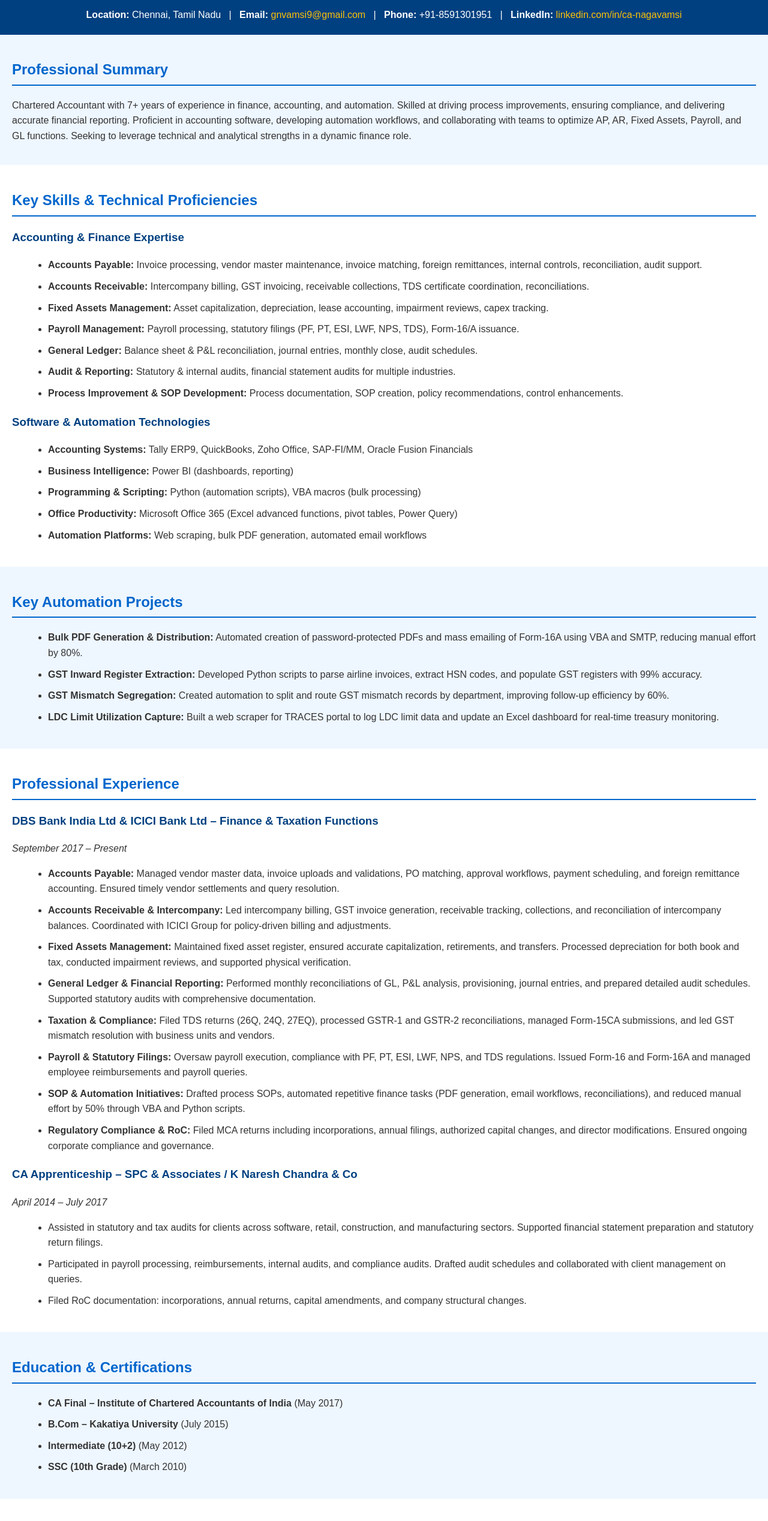
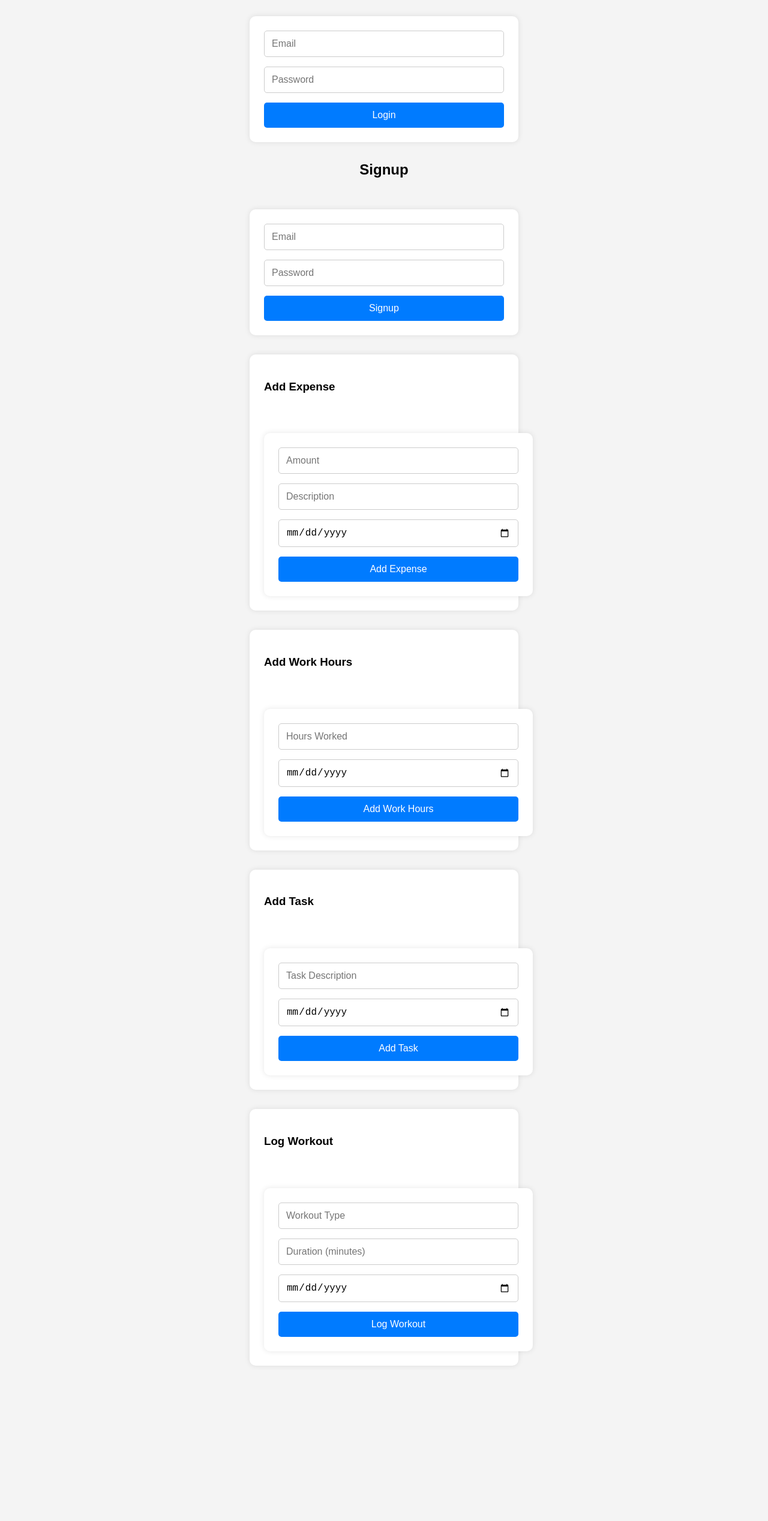
Before and after one commit to gnaganaganaga/personal-tracker, a website: page views/index.html in a window 1280 px wide. Shown: the part 117-2653 px from the top of the page at 60% size. After the commit the page ends 2426 px from the top, so only its background shows below. Drawn offline with Linux system fonts and the light colour scheme.

Commit message:
Replaced files with updated versions

```diff
--- a/views/index.html
+++ b/views/index.html
@@ -2,151 +2,126 @@
 <html lang="en">
 <head>
   <meta charset="UTF-8" />
-  <meta name="viewport" content="width=device-width, initial-scale=1.0"/>
-  <title>Nagavamsi Gade – Chartered Accountant | Resume</title>
+  <meta name="viewport" content="width=device-width, initial-scale=1.0" />
+  <title>Tracker App</title>
   <style>
-    body { font-family: Arial, sans-serif; color: #333; line-height: 1.6; margin: 0; padding: 0; }
-    header { background-color: #004080; color: #fff; padding: 20px; text-align: center; }
-    header h1 { margin: 0; font-size: 2em; }
-    header h2 { margin: 5px 0 15px; font-size: 1.2em; font-weight: normal; }
-    header p { margin: 0; }
-    a { color: #ffc107; text-decoration: none; }
-    section { padding: 20px; }
-    section:nth-child(even) { background-color: #eef6ff; }
-    h2 { color: #0066cc; border-bottom: 2px solid #0066cc; padding-bottom: 5px; }
-    h3 { color: #004080; margin-top: 15px; }
-    ul { margin: 10px 0 20px 20px; }
-    ul li { margin-bottom: 10px; }
+    body {
+      font-family: sans-serif;
+      margin: 0;
+      padding: 2rem;
+      display: flex;
+      flex-direction: column;
+      align-items: center;
+      justify-content: center;
+      background: #f4f4f4;
+    }
+    form, .section {
+      display: flex;
+      flex-direction: column;
+      gap: 1rem;
+      width: 100%;
+      max-width: 400px;
+      background: white;
+      padding: 1.5rem;
+      border-radius: 10px;
+      box-shadow: 0 0 10px rgba(0,0,0,0.1);
+      margin-top: 2rem;
+    }
+    input, button, select {
+      padding: 0.75rem;
+      font-size: 1rem;
+      border: 1px solid #ccc;
+      border-radius: 5px;
+    }
+    button {
+      background: #007bff;
+      color: white;
+      border: none;
+      cursor: pointer;
+    }
+    button:hover {
+      background: #0056b3;
+    }
+    h2 {
+      margin-top: 2rem;
+    }
   </style>
 </head>
 <body>
-  <!-- Header Section -->
-  <header>
-    <h1>Nagavamsi Gade</h1>
-    <h2>Chartered Accountant</h2>
-    <p>
-      <strong>Location:</strong> Chennai, Tamil Nadu &nbsp; | &nbsp;
-      <strong>Email:</strong> <a href="mailto:gnvamsi9@gmail.com">gnvamsi9@gmail.com</a> &nbsp; | &nbsp;
-      <strong>Phone:</strong> +91-8591301951 &nbsp; | &nbsp;
-      <strong>LinkedIn:</strong> <a href="https://linkedin.com/in/ca-nagavamsi" target="_blank">linkedin.com/in/ca-nagavamsi</a>
-    </p>
-  </header>
+  <h2>Login</h2>
+  <form id="loginForm">
+    <input type="text" name="email" placeholder="Email" required />
+    <input type="password" name="password" placeholder="Password" required />
+    <button type="submit">Login</button>
+  </form>
 
-  <!-- Professional Summary / Objective -->
-  <section>
-    <h2>Professional Summary</h2>
-    <p>
-      Chartered Accountant with 7+ years of experience in finance, accounting, and automation. Skilled at driving process improvements, ensuring compliance, and delivering accurate financial reporting. Proficient in accounting software, developing automation workflows, and collaborating with teams to optimize AP, AR, Fixed Assets, Payroll, and GL functions. Seeking to leverage technical and analytical strengths in a dynamic finance role.
-    </p>
-  </section>
+  <h2>Signup</h2>
+  <form id="signupForm">
+    <input type="text" name="email" placeholder="Email" required />
+    <input type="password" name="password" placeholder="Password" required />
+    <button type="submit">Signup</button>
+  </form>
 
-  <!-- Key Skills & Technical Skills -->
-  <section>
-    <h2>Key Skills & Technical Proficiencies</h2>
-    <!-- Core Accounting & Finance Skills -->
-    <h3>Accounting & Finance Expertise</h3>
-    <ul>
-      <li><strong>Accounts Payable:</strong> Invoice processing, vendor master maintenance, invoice matching, foreign remittances, internal controls, reconciliation, audit support.</li>
-      <li><strong>Accounts Receivable:</strong> Intercompany billing, GST invoicing, receivable collections, TDS certificate coordination, reconciliations.</li>
-      <li><strong>Fixed Assets Management:</strong> Asset capitalization, depreciation, lease accounting, impairment reviews, capex tracking.</li>
-      <li><strong>Payroll Management:</strong> Payroll processing, statutory filings (PF, PT, ESI, LWF, NPS, TDS), Form-16/A issuance.</li>
-      <li><strong>General Ledger:</strong> Balance sheet & P&L reconciliation, journal entries, monthly close, audit schedules.</li>
-      <li><strong>Audit & Reporting:</strong> Statutory & internal audits, financial statement audits for multiple industries.</li>
-      <li><strong>Process Improvement & SOP Development:</strong> Process documentation, SOP creation, policy recommendations, control enhancements.</li>
-    </ul>
+  <div class="section">
+    <h3>Add Expense</h3>
+    <form id="expenseForm">
+      <input type="number" step="0.01" name="amount" placeholder="Amount" required />
+      <input type="text" name="description" placeholder="Description" required />
+      <input type="date" name="date" />
+      <button type="submit">Add Expense</button>
+    </form>
+  </div>
 
-    <!-- Software & Automation Tools -->
-    <h3>Software & Automation Technologies</h3>
-    <ul>
-      <li><strong>Accounting Systems:</strong> Tally ERP9, QuickBooks, Zoho Office, SAP-FI/MM, Oracle Fusion Financials</li>
-      <li><strong>Business Intelligence:</strong> Power BI (dashboards, reporting)</li>
-      <li><strong>Programming & Scripting:</strong> Python (automation scripts), VBA macros (bulk processing)</li>
-      <li><strong>Office Productivity:</strong> Microsoft Office 365 (Excel advanced functions, pivot tables, Power Query)</li>
-      <li><strong>Automation Platforms:</strong> Web scraping, bulk PDF generation, automated email workflows</li>
-    </ul>
-  </section>
+  <div class="section">
+    <h3>Add Work Hours</h3>
+    <form id="workForm">
+      <input type="number" step="0.1" name="hours" placeholder="Hours Worked" required />
+      <input type="date" name="date" />
+      <button type="submit">Add Work Hours</button>
+    </form>
+  </div>
 
-  <!-- Automation Projects -->
-  <section>
-    <h2>Key Automation Projects</h2>
-    <ul>
-      <li>
-        <strong>Bulk PDF Generation & Distribution:</strong> Automated creation of password-protected PDFs and mass emailing of Form-16A using VBA and SMTP, reducing manual effort by 80%.
-      </li>
-      <li>
-        <strong>GST Inward Register Extraction:</strong> Developed Python scripts to parse airline invoices, extract HSN codes, and populate GST registers with 99% accuracy.
-      </li>
-      <li>
-        <strong>GST Mismatch Segregation:</strong> Created automation to split and route GST mismatch records by department, improving follow-up efficiency by 60%.
-      </li>
-      <li>
-        <strong>LDC Limit Utilization Capture:</strong> Built a web scraper for TRACES portal to log LDC limit data and update an Excel dashboard for real-time treasury monitoring.
-      </li>
-    </ul>
-  </section>
+  <div class="section">
+    <h3>Add Task</h3>
+    <form id="taskForm">
+      <input type="text" name="description" placeholder="Task Description" required />
+      <input type="date" name="date" />
+      <button type="submit">Add Task</button>
+    </form>
+  </div>
 
-  <!-- Professional Experience -->
-  <section>
-    <h2>Professional Experience</h2>
+  <div class="section">
+    <h3>Log Workout</h3>
+    <form id="workoutForm">
+      <input type="text" name="type" placeholder="Workout Type" required />
+      <input type="number" name="duration" placeholder="Duration (minutes)" required />
+      <input type="date" name="date" />
+      <button type="submit">Log Workout</button>
+    </form>
+  </div>
 
-    <!-- Combined Experience at DBS & ICICI -->
-    <div>
-      <h3>DBS Bank India Ltd & ICICI Bank Ltd – Finance & Taxation Functions</h3>
-      <p><em>September 2017 – Present</em></p>
-      <ul>
-        <li><strong>Accounts Payable:</strong> Managed vendor master data, invoice uploads and validations, PO matching, approval workflows, payment scheduling, and foreign remittance accounting. Ensured timely vendor settlements and query resolution.</li>
-        <li><strong>Accounts Receivable & Intercompany:</strong> Led intercompany billing, GST invoice generation, receivable tracking, collections, and reconciliation of intercompany balances. Coordinated with ICICI Group for policy-driven billing and adjustments.</li>
-        <li><strong>Fixed Assets Management:</strong> Maintained fixed asset register, ensured accurate capitalization, retirements, and transfers. Processed depreciation for both book and tax, conducted impairment reviews, and supported physical verification.</li>
-        <li><strong>General Ledger & Financial Reporting:</strong> Performed monthly reconciliations of GL, P&L analysis, provisioning, journal entries, and prepared detailed audit schedules. Supported statutory audits with comprehensive documentation.</li>
-        <li><strong>Taxation & Compliance:</strong> Filed TDS returns (26Q, 24Q, 27EQ), processed GSTR-1 and GSTR-2 reconciliations, managed Form-15CA submissions, and led GST mismatch resolution with business units and vendors.</li>
-        <li><strong>Payroll & Statutory Filings:</strong> Oversaw payroll execution, compliance with PF, PT, ESI, LWF, NPS, and TDS regulations. Issued Form-16 and Form-16A and managed employee reimbursements and payroll queries.</li>
-        <li><strong>SOP & Automation Initiatives:</strong> Drafted process SOPs, automated repetitive finance tasks (PDF generation, email workflows, reconciliations), and reduced manual effort by 50% through VBA and Python scripts.</li>
-        <li><strong>Regulatory Compliance & RoC:</strong> Filed MCA returns including incorporations, annual filings, authorized capital changes, and director modifications. Ensured ongoing corporate compliance and governance.</li>
-      </ul>
-    </div>
+  <script>
+    async function submitForm(id, url) {
+      const form = document.getElementById(id);
+      form.addEventListener('submit', async (e) => {
+        e.preventDefault();
+        const data = Object.fromEntries(new FormData(form));
+        const res = await fetch(url, {
+          method: 'POST',
+          headers: { 'Content-Type': 'application/json' },
+          body: JSON.stringify(data)
+        });
+        alert(await res.text());
+        form.reset();
+      });
+    }
 
-    <!-- CA Apprenticeships -->
-    <div>
-      <h3>CA Apprenticeship – SPC & Associates / K Naresh Chandra & Co</h3>
-      <p><em>April 2014 – July 2017</em></p>
-      <ul>
-        <li>Assisted in statutory and tax audits for clients across software, retail, construction, and manufacturing sectors. Supported financial statement preparation and statutory return filings.</li>
-        <li>Participated in payroll processing, reimbursements, internal audits, and compliance audits. Drafted audit schedules and collaborated with client management on queries.</li>
-        <li>Filed RoC documentation: incorporations, annual returns, capital amendments, and company structural changes.</li>
-      </ul>
-    </div>
-  </section>
-
-  <!-- Education -->
-  <section>
-    <h2>Education & Certifications</h2>
-    <ul>
-      <li><strong>CA Final – Institute of Chartered Accountants of India</strong> (May 2017)</li>
-      <li><strong>B.Com – Kakatiya University</strong> (July 2015)</li>
-      <li><strong>Intermediate (10+2)</strong> (May 2012)</li>
-      <li><strong>SSC (10th Grade)</strong> (March 2010)</li>
-    </ul>
-  </section>
-
-  <!-- Achievements & Awards -->
-  <section>
-    <h2>Achievements & Awards</h2>
-    <ul>
-      <li><strong>ICICI Bank Super Achiever Award – 2019:</strong> For integrating E-Proc and i-Expense with SAP-IVIMS/SAP-FI/MM modules.</li>
-      <li><strong>Star of the Quarter Award:</strong> For excellence in process improvements and stakeholder management.</li>
-    </ul>
-  </section>
-
-  <!-- Additional Information -->
-  <section>
-    <h2>Additional Information</h2>
-    <ul>
-      <li><strong>Languages:</strong> English, Hindi, Telugu</li>
-      <li><strong>Date of Birth:</strong> June 1995</li>
-      <li><strong>Marital Status:</strong> Single</li>
-      <li><strong>Hobbies:</strong> Listening to Music, Playing Chess, Playing Cricket</li>
-      <li><strong>Address:</strong> Plot – 120 &amp; 121, Vanchinathan Street, Baby Nagar, Velachery, Chennai, Tamil Nadu - 600042</li>
-    </ul>
-  </section>
+    submitForm('loginForm', '/login');
+    submitForm('signupForm', '/signup');
+    submitForm('expenseForm', '/expenses');
+    submitForm('workForm', '/workhours');
+    submitForm('taskForm', '/tasks');
+    submitForm('workoutForm', '/workouts');
+  </script>
 </body>
 </html>
```
Also changed, not shown: views/index - Copy.html (deleted, +0 -127 lines).
